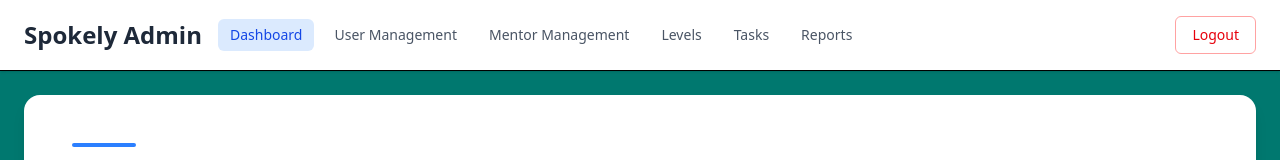
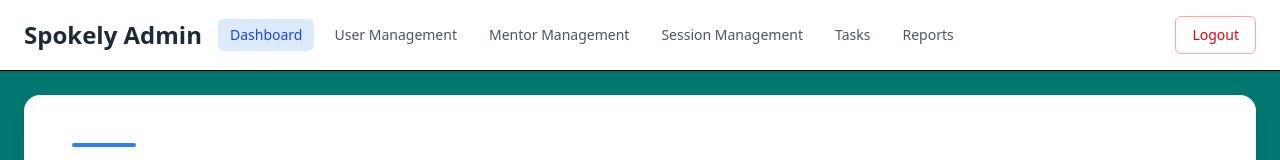
Before and after one commit to Subhana-7/Spokely, a React (Vite) app in the folder frontend/: page /admin in a window 1280 px wide. Shown: the top 160 px of the page. Built offline with nearby package versions, Linux system fonts and the light colour scheme; no server answers; what agora-rtc-sdk-ng would draw is missing.

Commit message:
admin header fix

```diff
--- a/frontend/src/components/admin/DashboardHeader.tsx
+++ b/frontend/src/components/admin/DashboardHeader.tsx
@@ -5,7 +5,7 @@
     { label: 'Dashboard', path: '/admin' },
     { label: 'User Management', path: '/admin/users' },
     { label: 'Mentor Management', path: '/admin/mentors' },
-    { label: 'Levels', path: '/admin/levels' },
+    { label: 'Session Management', path: '/admin/sessions' },
     { label: 'Tasks', path: '/admin/tasks' },
     { label: 'Reports', path: '/admin/reports' },
   ];
```
